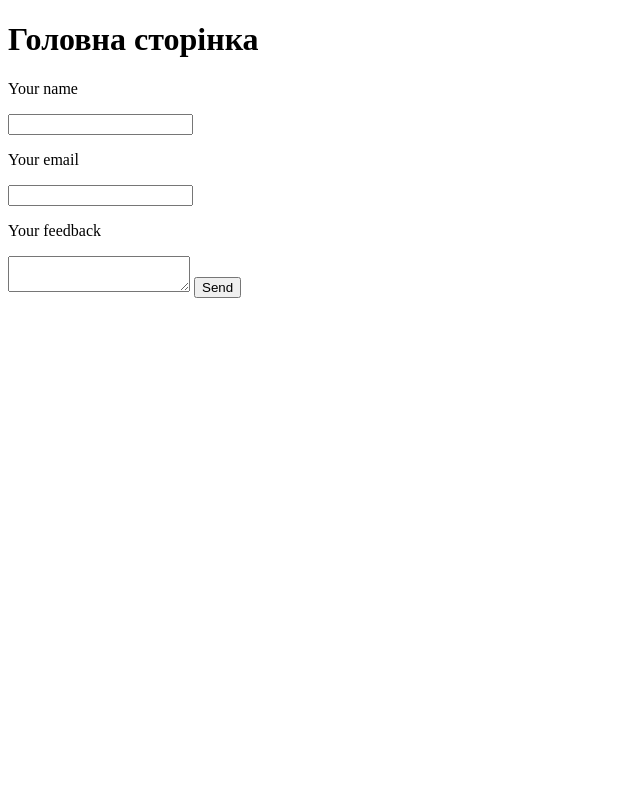
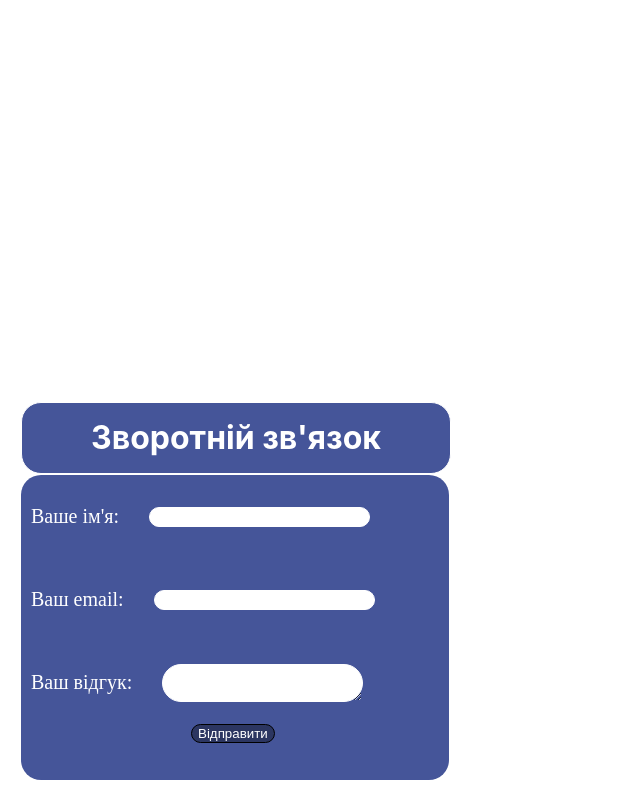
Before and after one commit to artemijMoskowsky/lesson_practice2509, a Python web app: template home/templates/home.html in a window 1280 px wide. Shown: the whole page, without its empty margins (0-640 px from the left). Run offline with Jinja, Linux system fonts and the light colour scheme; the template is opened without the code that fills it, so the values that code supplies are empty.

Commit message:
added style for home page, edit some code in app.py and home.html

```diff
--- a/home/app.py
+++ b/home/app.py
@@ -3,5 +3,7 @@ import flask
 home = flask.Blueprint(
     name = "home",
     import_name ="home",
-    template_folder = "templates"
+    template_folder = "templates",
+    static_folder = "static",
+    static_url_path = "/home/"
 )
--- /dev/null
+++ b/home/static/css/design.css
@@ -0,0 +1,62 @@
+.feedback_form {
+    position: absolute;
+    left: 21px;
+    bottom: 20px;
+    border-radius: 20px;
+    width: 428px;
+    height: 305px;
+    background-color: rgba(69, 85, 153, 1);
+}
+
+.input_div {
+    display: flex;
+    align-items: center;
+    padding: 10px;
+    width: 350px;
+    color: white;
+    font-size: 20px;
+    gap: 30px;
+}
+
+.enter_name {
+    border: 1px solid white;
+    border-radius: 20px;
+    font-family: "Inter";
+
+}
+
+.enter_email {
+    border: 1px solid white;
+    border-radius: 20px;
+    font-family: "Inter";
+}
+
+.input_feedback {
+    border: 1px solid white;
+    border-radius: 20px;
+    font-family: "Inter";
+}
+
+.button_submit {
+    border: 1px solid black;
+    border-radius: 20px;
+    margin-left: 170px;
+    background-color: #2C3661;
+    color: white;
+}
+
+.title {
+    position: absolute;
+    border: 1px solid white;
+    border-radius: 20px;
+    background-color: rgba(69, 85, 153, 1);
+    color: white;
+    width: 428px;
+    height: 70px;
+    bottom: 305px;
+    left: 21px;
+    display: flex;
+    justify-content: center;
+    align-items: center;
+    font-family: "Inter";
+}
--- a/home/templates/home.html
+++ b/home/templates/home.html
@@ -1,14 +1,26 @@
 {% extends "base.html" %}
 
+{% block style %}
+    <link rel="stylesheet" href="{{ url_for('home.static', filename = 'css/design.css') }}">
+{% endblock %}
+
 {% block content %}
-    <h1>Головна сторінка</h1>
-    <form method = "post">
-        <p class = "input_holder">Your name</p>
-        <input class = "enter_name" type="text" name="name">
-        <p class = "input_holder">Your email</p>
-        <input class = "enter_email" type="text" name="email">
-        <p>Your feedback</p>
-        <textarea name="feedback"></textarea>
-        <button type = "submit">Send</button>
-    </form>
+    <h1 class = "title" align = "center">Зворотній зв'язок</h1>
+    <div class = "feedback_form">
+        <form method = "post">
+            <div class = "input_div">
+                <p class = "input_holder">Ваше ім'я:</p>
+                <input class = "enter_name" type="text" name="name">
+            </div>
+            <div class = "input_div">
+                <p class = "input_holder">Ваш email:</p>
+                <input class = "enter_email" type="text" name="email">
+            </div>
+            <div class = "input_div">
+                <p>Ваш відгук:</p>
+                <textarea name="feedback" class = "input_feedback"></textarea>
+            </div>
+            <button type = "submit" class="button_submit">Відправити</button>
+        </form>
+    </div>
 {% endblock %}
```
